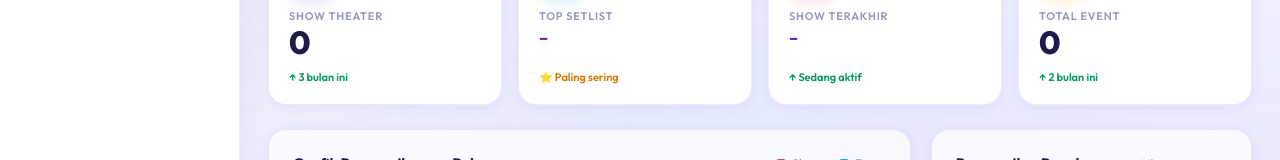
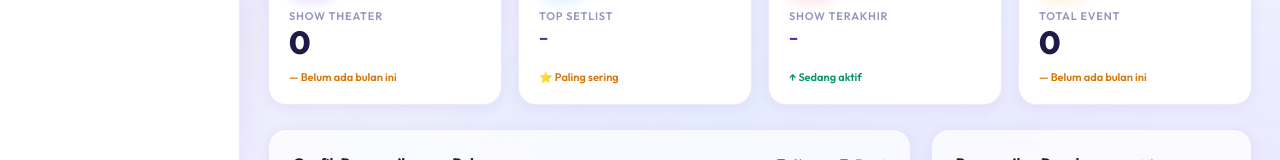
Before and after one commit to Indrarachman12/dailyintan, a Next.js app: page / in a window 1280 px wide. Shown: the part 322-482 px from the top of the page. Built offline with nearby package versions, Linux system fonts and the light colour scheme; no server answers; the database is empty.

Commit message:
fix: dynamic stat cards - correct total event count and monthly stats

```diff
--- a/app/page.tsx
+++ b/app/page.tsx
@@ -31,7 +31,7 @@ export default function DashboardPage() {
   const { member, history, loading } = useData();
 
   const totalShowsCount = history.filter(d => d.category === 'show').length;
-  const totalEventsCount = history.filter(d => d.category === 'event').length;
+  const totalEventsCount = history.filter(d => d.category === 'event' || d.category === 'away' || d.category === 'others').length;
 
   const totalShows = useCounter(totalShowsCount);
   const totalEvents = useCounter(totalEventsCount);
@@ -42,6 +42,21 @@ export default function DashboardPage() {
     .filter(d => d.category === 'show')
     .sort((a, b) => new Date(b.date).getTime() - new Date(a.date).getTime());
   const lastShow = sortedShows[0];
+
+  // Hitung jumlah show & event bulan ini
+  const now = new Date();
+  const currentMonth = now.getMonth();
+  const currentYear = now.getFullYear();
+
+  const showsThisMonth = history.filter(d => {
+    const date = new Date(d.date);
+    return d.category === 'show' && date.getMonth() === currentMonth && date.getFullYear() === currentYear;
+  }).length;
+
+  const eventsThisMonth = history.filter(d => {
+    const date = new Date(d.date);
+    return d.category !== 'show' && date.getMonth() === currentMonth && date.getFullYear() === currentYear;
+  }).length;
 
   if (loading) {
     return (
@@ -104,7 +119,9 @@ export default function DashboardPage() {
             <p className="stat-label">Show Theater</p>
             <p className="stat-value">{totalShows}</p>
           </div>
-          <div className="stat-trend up">↑ 3 bulan ini</div>
+          <div className={`stat-trend ${showsThisMonth > 0 ? 'up' : 'neutral'}`}>
+            {showsThisMonth > 0 ? `↑ ${showsThisMonth} bulan ini` : '— Belum ada bulan ini'}
+          </div>
         </div>
 
         <div className="stat-card glass-card" id="stat-setlist">
@@ -133,7 +150,9 @@ export default function DashboardPage() {
             <p className="stat-label">Total Event</p>
             <p className="stat-value">{totalEvents}</p>
           </div>
-          <div className="stat-trend up">↑ 2 bulan ini</div>
+          <div className={`stat-trend ${eventsThisMonth > 0 ? 'up' : 'neutral'}`}>
+            {eventsThisMonth > 0 ? `↑ ${eventsThisMonth} bulan ini` : '— Belum ada bulan ini'}
+          </div>
         </div>
       </div>
 
```
